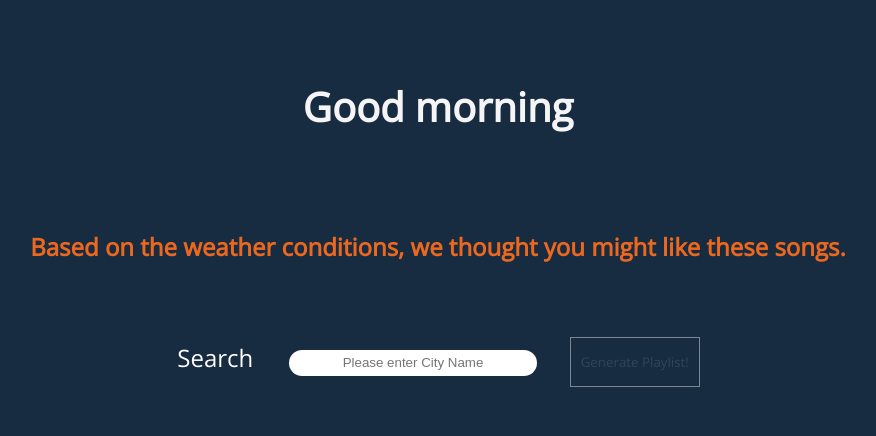
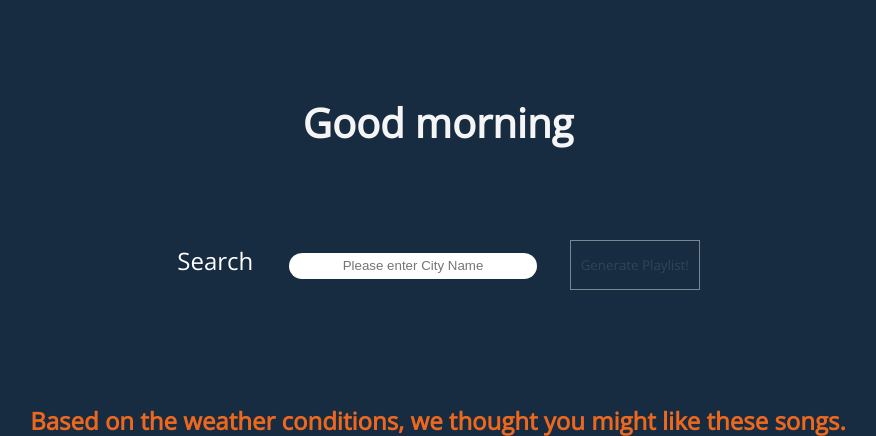
Before and after one commit to sis00337/WeatherPlayer, a Flask app: page / in a window 1280 px wide. Shown: the top 436 px of the page, without its empty margins (202-1078 px from the left). Run offline with Flask 2, Linux system fonts and the light colour scheme.

Commit message:
formatting

```diff
--- a/templates/base.html
+++ b/templates/base.html
@@ -15,8 +15,6 @@
         <img src={{ icon }}>
     {% endif %}
 
-    <p class="musicvideo"></p>
-    <p id="recommendation-intro">Based on the weather conditions, we thought you might like these songs.</p>
     <div class="form-container">
         <form action="{{ url_for('search') }}" method="POST">
 
@@ -28,6 +26,8 @@
     </div>
 
     {% if form.is_submitted %}
+
+        <p id="recommendation-intro">Based on the weather conditions, we thought you might like these songs.</p>
         <div id="playList">
             {% for song in songs %}
                 <div class="cf">
```
